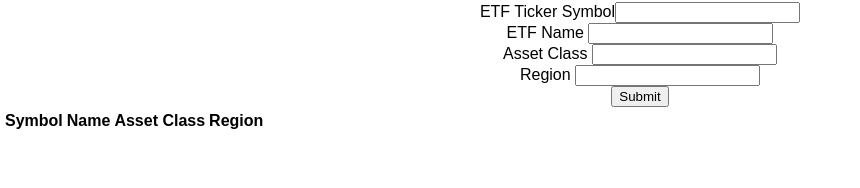
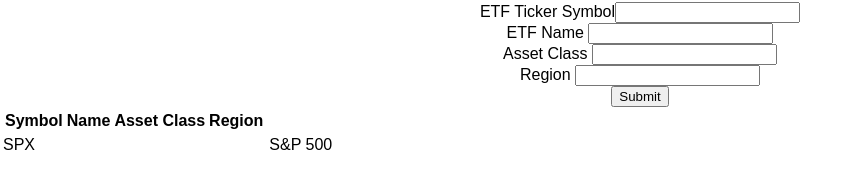
Before and after one commit to psnider30/asset-deck-iex-client, a React (Create React App) app: page / in a window 1280 px wide. Shown: the part 126-314 px from the top of the page, without its empty margins (0-860 px from the left). Built offline with nearby package versions, Linux system fonts and the light colour scheme.

Commit message:
Add uuid to Etf.js

```diff
--- a/package.json
+++ b/package.json
@@ -7,7 +7,8 @@
     "react-dom": "^16.2.0",
     "react-redux": "^5.0.6",
     "react-scripts": "^1.1.1",
-    "redux": "^3.7.2"
+    "redux": "^3.7.2",
+    "uuid": "^3.2.1"
   },
   "scripts": {
     "start": "react-scripts start",
--- a/src/Etf.js
+++ b/src/Etf.js
@@ -1,8 +1,9 @@
 import React, { Component } from 'react'
 import EtfQuoteForm from './EtfQuoteForm.js'
 import Etfs from './Etfs.js'
+import uuid from 'uuid';
 
-// Ticker, Asset Class, Region
+// Symbol, Name, Asset Class, Region
 export default class Etf extends Component {
   constructor(props) {
     super(props);
@@ -12,9 +13,22 @@ export default class Etf extends Component {
     };
   }
 
+  componentWillMount = () => {
+    this.setState({
+      etfs: [
+        ...this.state.etfs,
+        {id: uuid(), symbol: 'SPX', name: 'S&P 500'}
+      ]
+    })
+  }
+
+  componentDidMount = () => {
+
+  }
+
   addEtf = (etf) => {
     this.setState({
-      etfs: [...this.state.etfs, etf],
+      etfs: [...this.state.etfs, {id: uuid(), ...etf}],
     })
   }
 
--- a/src/EtfQuoteForm.js
+++ b/src/EtfQuoteForm.js
@@ -1,5 +1,4 @@
 import React, { Component } from 'react';
-// import uuid from 'uuid';
 
 export default class EtfQuoteForm extends Component {
   constructor(props) {
```
